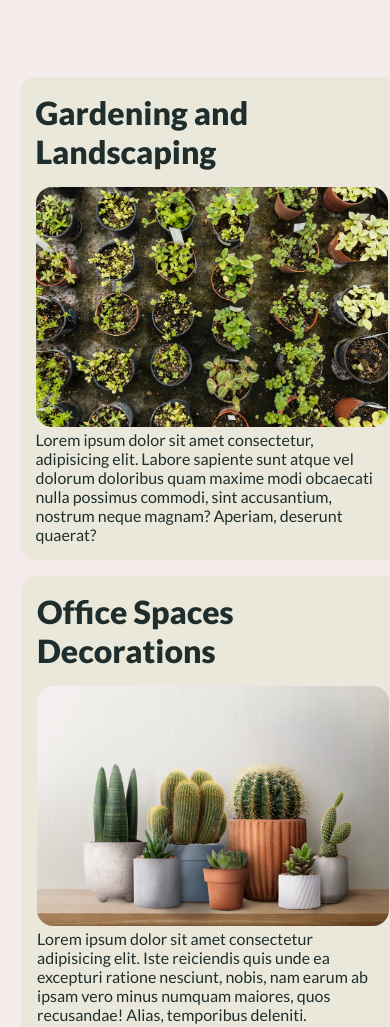
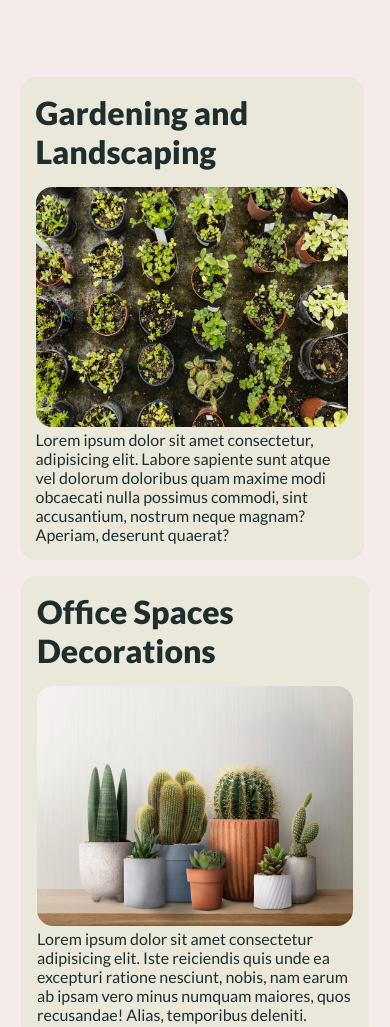
Before and after one commit to RaphaelIsaiah/Lucky-Shrub1, a plain HTML site: page index.html in a window 390 px wide. Shown: the part 924-1951 px from the top of the page. Drawn offline with Linux system fonts and the light colour scheme.

Commit message:
Responsiveness fixed, image width also fixed

```diff
--- a/styles.css
+++ b/styles.css
@@ -3,13 +3,11 @@
   padding: 0;
   font-family: "Lato", sans-serif;
   color: #1f2e2c;
-  /* #26877F for font color */
 }
 
 body {
   margin: 3rem 5% 3rem 5%;
   background-color: #dab4b241;
-  /* font-family: ; */
 }
 
 h1 {
@@ -55,7 +53,7 @@ li a {
 }
 
 li:hover {
-  transform: scale(1.3);
+  transform: scale(1.1);
   transition: 100ms;
 }
 /* ---------------- Main Body -------------- */
@@ -121,7 +119,7 @@ h2 {
 
 .blimage img {
   margin: auto;
-  width: 22rem;
+  width: 100%;
   height: 15rem;
   border-radius: 1em;
 }
@@ -149,3 +147,9 @@ footer p {
   font-size: 0.8rem;
   font-weight: 600;
 }
+/* ----- check on media queries with flex */
+@media (max-width: 800px) {
+  section {
+    flex-direction: column;
+  }
+}
```
